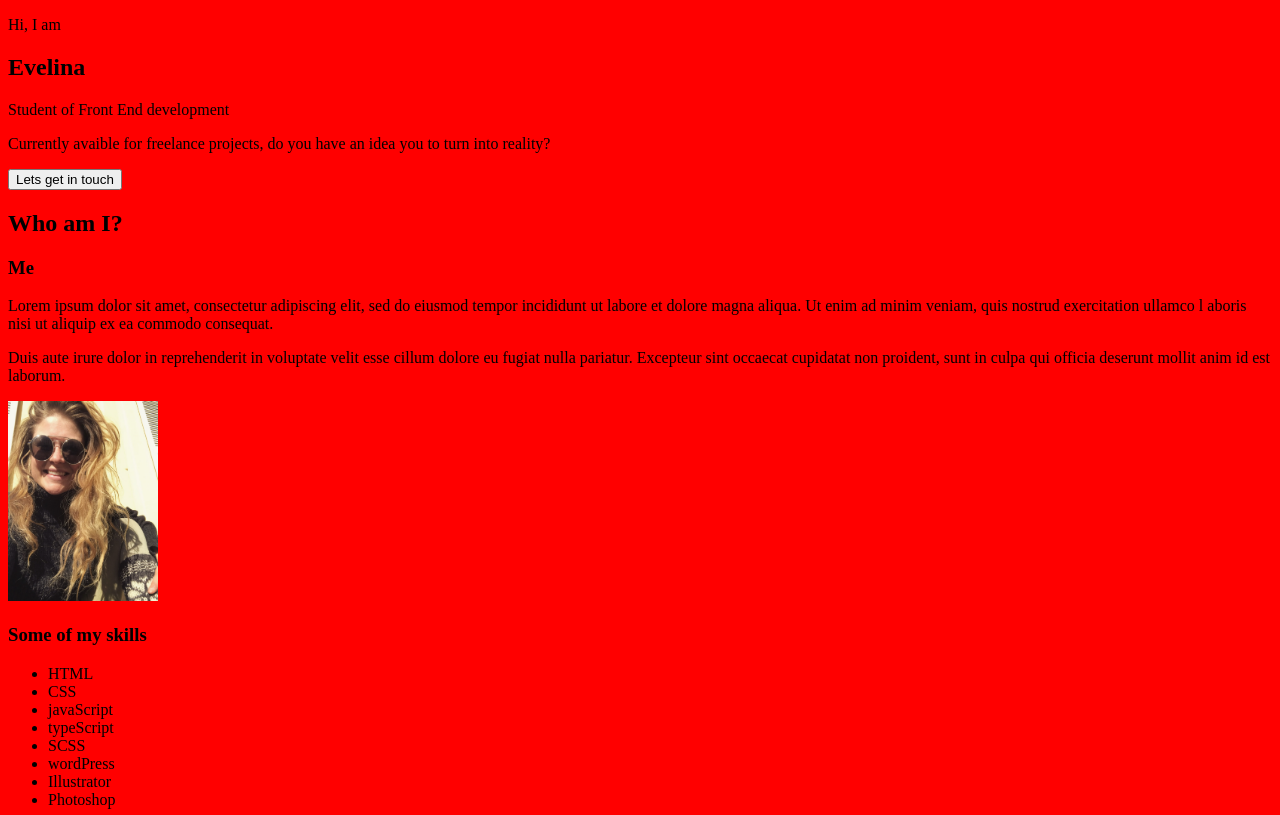
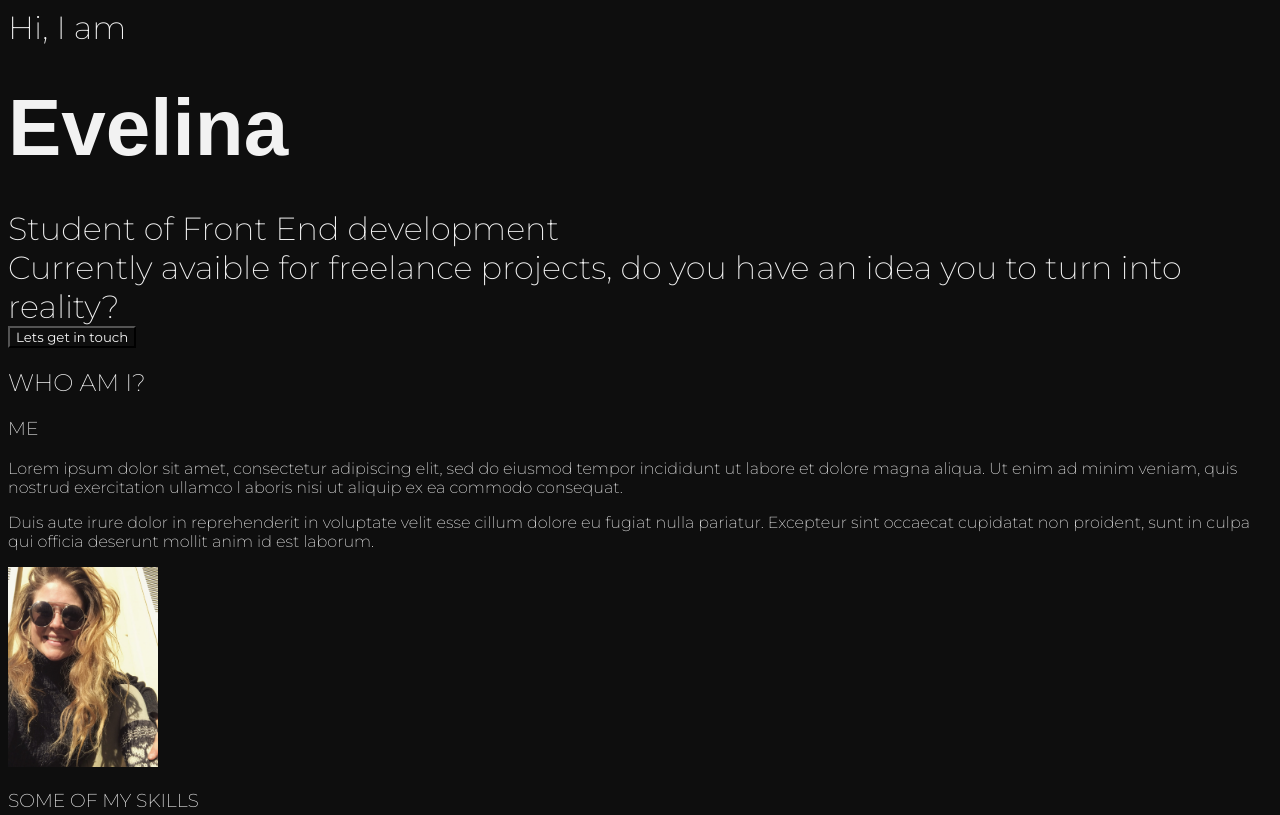
Before and after one commit to evelinanorlin/portfolio_evelina_norlin, a website built with Vite: page index.html in a window 1280 px wide. Shown: the top 815 px of the page. Built offline with nearby package versions, Linux system fonts and the light colour scheme; a web font is replaced by a local one.

Commit message:
added css

```diff
--- a/index.html
+++ b/index.html
@@ -3,6 +3,11 @@
   <head>
     <meta charset="UTF-8" />
     <link rel="icon" type="image/svg+xml" href="/vite.svg" />
+    <link rel="stylesheet" href="https://use.typekit.net/lli0xyz.css" />
+    <link
+      href="https://fonts.googleapis.com/css2?family=Montserrat:wght@200;300;400;500&display=swap"
+      rel="stylesheet"
+    />
     <meta name="viewport" content="width=device-width, initial-scale=1.0" />
     <title>Evelina Norlin</title>
     <script
@@ -82,6 +87,9 @@
       <h3>check out my github</h3>
       <a href="#"><i class="fa-brands fa-github"></i></a>
     </section>
+    <footer>
+      <p>© all rights reserved Evelina Norlin 2023</p>
+    </footer>
     <script type="module" src="src/main.js"></script>
   </body>
 </html>
--- /dev/null
+++ b/src/_base.scss
@@ -0,0 +1,51 @@
+$darkBackground: #0e0e0e;
+$offWhite: #f2f2f2;
+
+// general
+
+body{
+  background: $darkBackground;
+  color: $offWhite;
+  font-family:'Montserrat', sans-serif;
+  font-weight: 200;
+}
+
+h1{
+  font-family: eckmannpsych-medium, sans-serif;
+  font-size: 5rem;
+}
+
+p{
+  font-size: 1rem;
+}
+
+h2, h3{
+  font-weight: 200;
+  text-transform: uppercase;
+}
+
+a{
+  text-decoration: none;
+  color: $offWhite;
+  cursor: pointer;
+}
+
+button{
+  font-family: 'Montserrat', sans-serif;
+  color: $offWhite;
+  background: transparent;
+
+}
+//header
+
+.header{
+  p{
+    font-size: 2rem;
+    margin-top: 0;
+    margin-bottom: 0;
+  }
+  h1{
+    margin-top: 35px;
+    margin-bottom: 35px;
+  }
+}
--- a/src/style.scss
+++ b/src/style.scss
@@ -1,3 +1 @@
-body{
-  background: red;
-}
+@import 'base';
```
